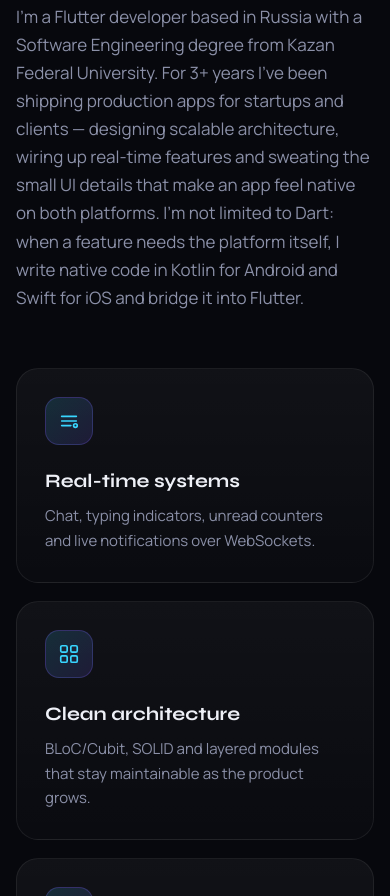
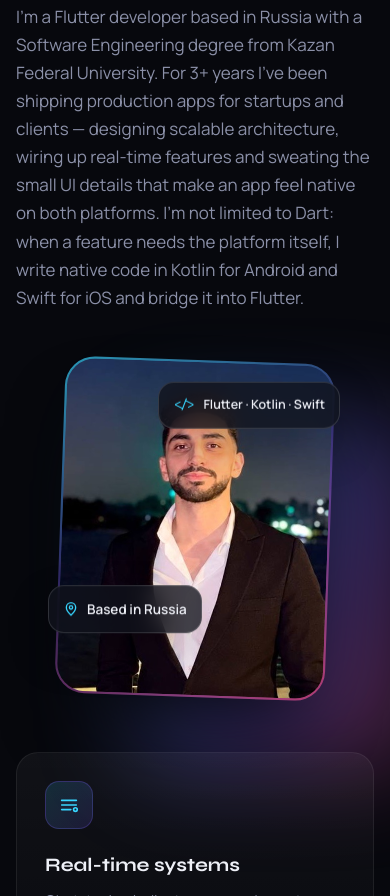
Before and after one commit to zelshenhab/portfolio, a plain HTML site: page index.html in a window 390 px wide. Shown: the part 1781-2677 px from the top of the page. Drawn offline with Linux system fonts and the light colour scheme; animation ran at ten frames a second; a web font is replaced by a local one.

Commit message:
Add portrait photo to the About section
Framed photo next to the intro text with location and stack chips;
stacks under the text on tablets and phones.

Co-Authored-By: Claude Opus 5.5 <noreply@anthropic.com>

```diff
--- a/i18n.js
+++ b/i18n.js
@@ -37,6 +37,7 @@
       'about.eyebrow': '01 — Обо мне',
       'about.title': 'Превращаю идеи<br/><span class="grad">в живые приложения.</span>',
       'about.lead': 'Я Flutter-разработчик из России, выпускник Казанского федерального университета по направлению «Программная инженерия». Более 3 лет разрабатываю продакшн-приложения для стартапов и клиентов — проектирую масштабируемую архитектуру, реализую real-time функциональность и прорабатываю детали интерфейса, чтобы приложение ощущалось нативным на обеих платформах. Я не ограничиваюсь Dart: когда функции нужна сама платформа, пишу нативный код на Kotlin для Android и Swift для iOS и связываю его с Flutter.',
+      'about.loc': 'Живу в России',
       'about.c1t': 'Real-time системы',
       'about.c1p': 'Чаты, индикаторы набора текста, счётчики непрочитанных и живые уведомления через WebSocket.',
       'about.c2t': 'Чистая архитектура',
--- a/index.html
+++ b/index.html
@@ -132,6 +132,7 @@
 
     <!-- ABOUT -->
     <section class="section" id="about">
+      <div class="about-grid">
       <div class="section-head reveal">
         <span class="eyebrow" data-i18n="about.eyebrow">01 — About me</span>
         <h2 data-i18n="about.title">Turning ideas into apps<br/><span class="grad">people actually use.</span></h2>
@@ -142,6 +143,15 @@
           I'm not limited to Dart: when a feature needs the platform itself, I write native code in Kotlin for Android
           and Swift for iOS and bridge it into Flutter.
         </p>
+      </div>
+      <figure class="portrait reveal">
+        <div class="portrait-frame"><img src="assets/zeyad.jpg" alt="Zeyad Elshenhab" width="480" height="600" loading="lazy" /></div>
+        <figcaption class="float-chip portrait-chip chip-loc">
+          <svg viewBox="0 0 24 24" class="ic"><path d="M12 21s-7-6.2-7-11.5a7 7 0 0 1 14 0C19 14.8 12 21 12 21Z"/><circle cx="12" cy="9.5" r="2.5"/></svg>
+          <span data-i18n="about.loc">Based in Russia</span>
+        </figcaption>
+        <div class="float-chip portrait-chip chip-stack" aria-hidden="true"><span class="mono">&lt;/&gt;</span> Flutter · Kotlin · Swift</div>
+      </figure>
       </div>
       <div class="cards-4">
         <article class="card glow reveal">
--- a/style.css
+++ b/style.css
@@ -245,6 +245,26 @@ html[lang="ru"] .card h3, html[lang="ru"] .skill-group h4 { font-size: 16.5px; }
 .card-ic svg { width: 22px; height: 22px; fill: none; stroke: var(--cyan); stroke-width: 1.8; stroke-linecap: round; stroke-linejoin: round; }
 .card h3 { font-family: var(--font-display); font-size: 19px; font-weight: 700; margin-bottom: 8px; }
 .card p { color: var(--text2); font-size: 15px; }
+.about-grid { display: grid; grid-template-columns: minmax(0, 1.35fr) minmax(0, 0.65fr); gap: 64px; align-items: center; margin-bottom: 56px; }
+.about-grid .section-head { margin-bottom: 0; }
+.portrait { position: relative; justify-self: end; width: 100%; max-width: 360px; }
+.portrait::before {
+  content: ""; position: absolute; inset: 10% -8% -6% 8%; border-radius: 32px; z-index: -1;
+  background: var(--grad); filter: blur(46px); opacity: 0.35; animation: orbFloat 14s ease-in-out infinite alternate;
+}
+.portrait-frame {
+  position: relative; border-radius: 30px; padding: 2px; overflow: hidden;
+  background: linear-gradient(150deg, rgba(56, 214, 255, 0.7), rgba(123, 97, 255, 0.35) 45%, rgba(255, 79, 139, 0.6));
+  box-shadow: 0 40px 80px -30px rgba(0, 0, 0, 0.9);
+  transform: rotate(2deg); transition: transform 0.7s var(--ease);
+}
+.portrait-frame img { width: 100%; height: auto; aspect-ratio: 4 / 5; object-fit: cover; border-radius: 28px; transition: transform 0.9s var(--ease); }
+.portrait:hover .portrait-frame { transform: rotate(0deg); }
+.portrait:hover .portrait-frame img { transform: scale(1.04); }
+.portrait-chip { display: flex; align-items: center; gap: 8px; font-size: 13.5px; font-weight: 600; white-space: nowrap; }
+.portrait-chip .ic { color: var(--cyan); width: 16px; height: 16px; }
+.chip-loc { left: -34px; bottom: 14%; animation-delay: -2s; }
+.chip-stack { right: -22px; top: 8%; font-size: 12.5px; animation-delay: -4s; }
 .cards-4 { display: grid; grid-template-columns: repeat(4, 1fr); gap: 18px; }
 
 .tags { display: flex; flex-wrap: wrap; gap: 8px; margin-top: 20px; }
@@ -399,6 +419,8 @@ body.lang-fade main, body.lang-fade .footer { opacity: 0; filter: blur(6px); }
   .hero { grid-template-columns: minmax(0, 1fr); padding-top: 120px; }
   .hero-visual { height: 520px; }
   .cards-4 { grid-template-columns: repeat(2, 1fr); }
+  .about-grid { grid-template-columns: minmax(0, 1fr); gap: 48px; }
+  .portrait { justify-self: center; max-width: 320px; }
   .project, .project.flip { grid-template-columns: minmax(0, 1fr); padding: 32px; gap: 32px; }
   .project.flip .project-info { order: 0; }
   .skills { grid-template-columns: repeat(2, 1fr); }
@@ -435,6 +457,9 @@ body.lang-fade main, body.lang-fade .footer { opacity: 0; filter: blur(6px); }
   .chip-app { left: 0; }
   .chip-app-2 { left: auto; right: 0; }
   .cards-4, .skills { grid-template-columns: 1fr; }
+  .portrait { max-width: 270px; }
+  .chip-loc { left: -12px; }
+  .chip-stack { right: -10px; }
   .project, .project.flip { padding: 22px; border-radius: 24px; }
   .project h3 { font-size: 26px; }
   .app-icon { width: 62px; height: 62px; border-radius: 16px; }
```
Also changed, not shown: assets/zeyad.jpg (added).
